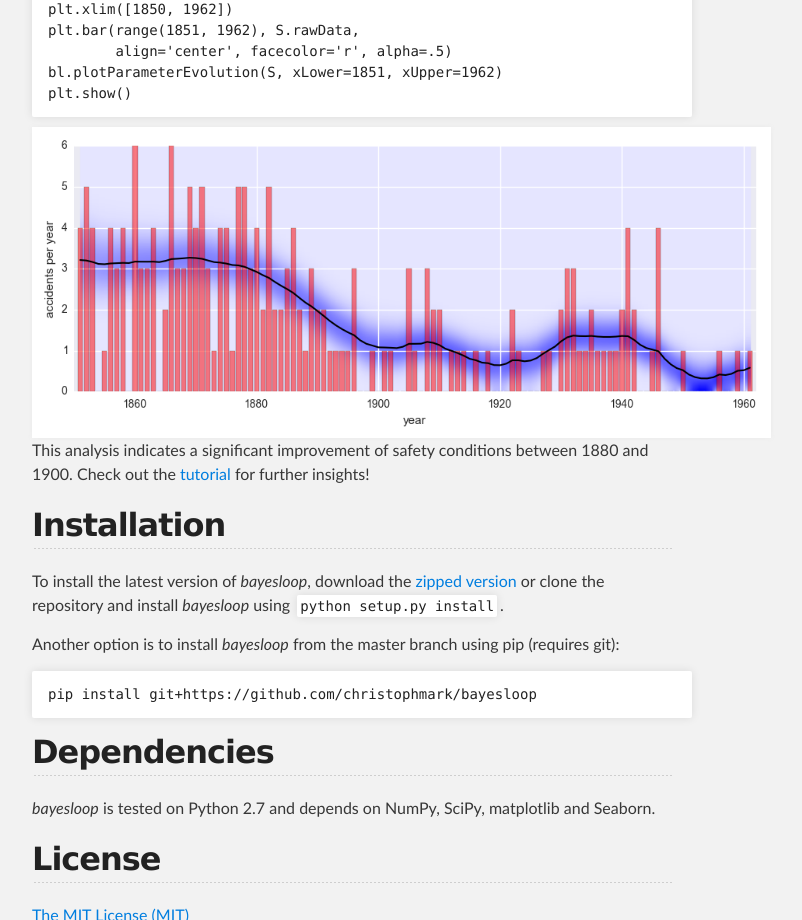
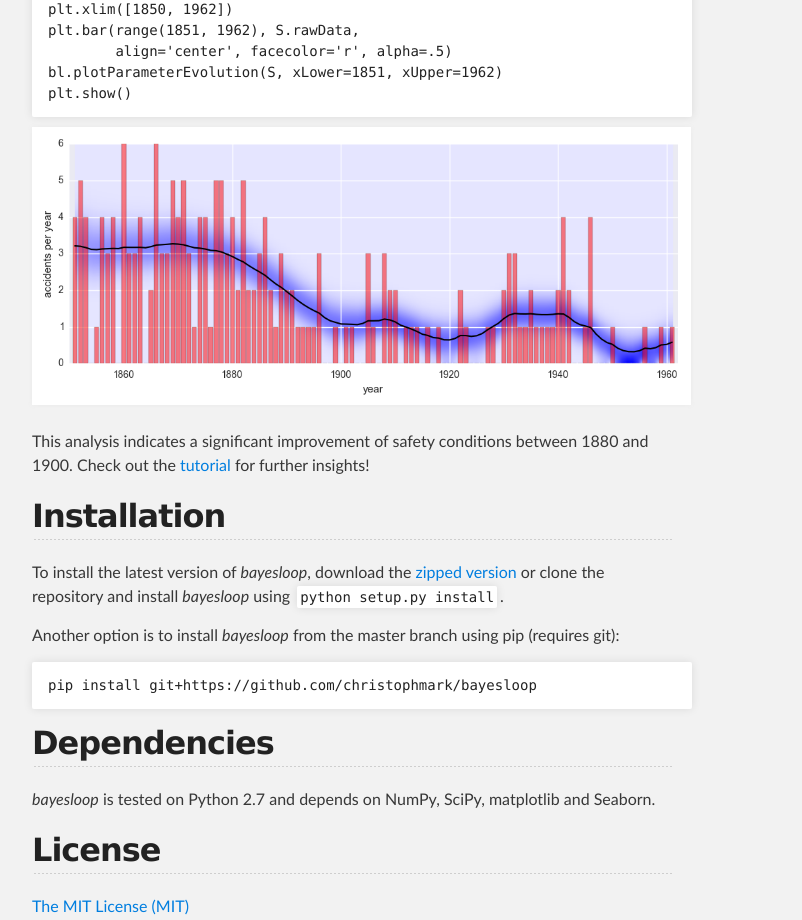
Before and after one commit to christophmark/bayesloop, a plain HTML site: page index.html in a window 1280 px wide. Shown: the part 1880-2800 px from the top of the page, without its empty margins (288-1090 px from the left). Drawn offline with Linux system fonts and the light colour scheme.

Commit message:
Image rescaling after using Page Creator; Google Analystics script now included

```diff
--- a/index.html
+++ b/index.html
@@ -85,7 +85,7 @@ bl.plotParameterEvolution(S, xLower=1851, xUpper=1962)
 plt.show()
 </code></pre>
 
-<p><img src="https://raw.githubusercontent.com/christophmark/bayesloop/gh-pages/images/disaster_model.png" alt="disaster model result">
+<p><img src="https://raw.githubusercontent.com/christophmark/bayesloop/gh-pages/images/disaster_model.png" alt="disaster model result" width="103%" height="103%"><br><br>
 This analysis indicates a significant improvement of safety conditions between 1880 and 1900. Check out the <a href="https://github.com/christophmark/bayesloop/blob/master/docs/bayesloop_tutorial.ipynb">tutorial</a> for further insights!</p>
 
 <h2>
```
